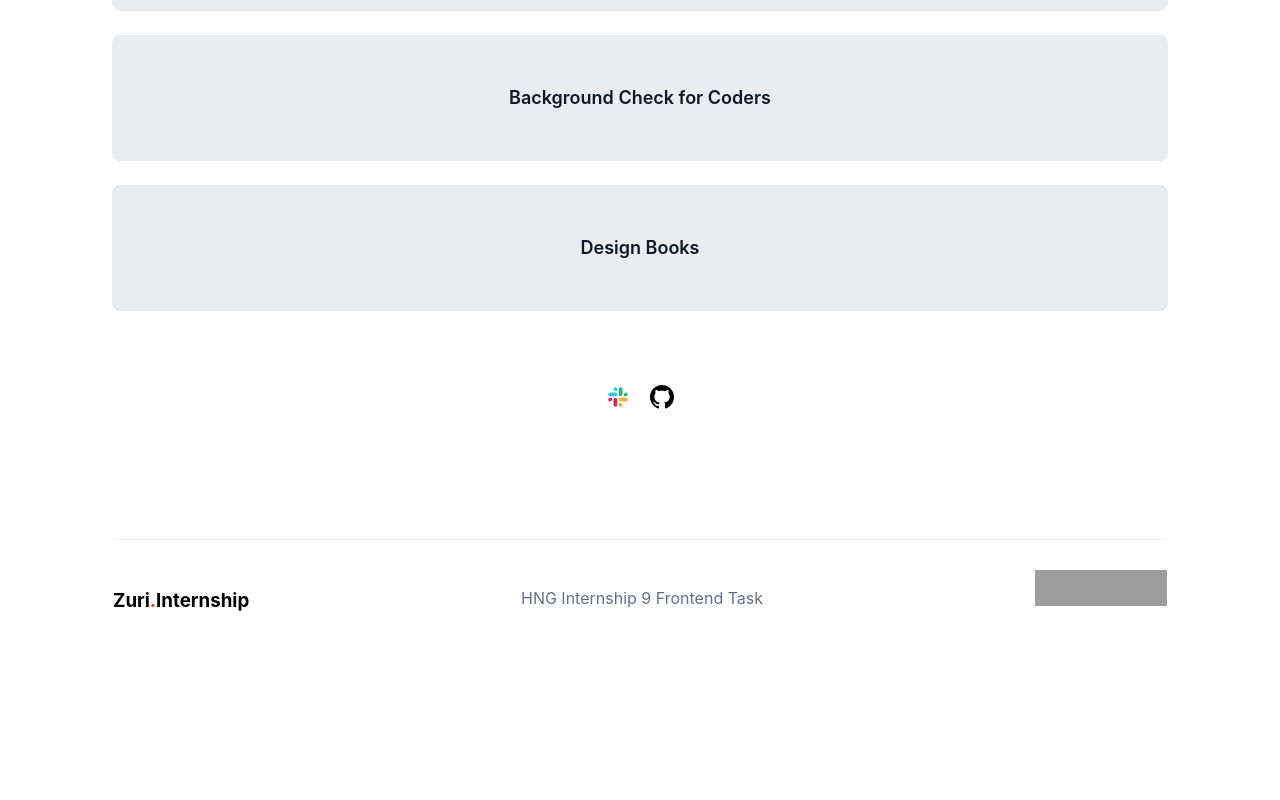
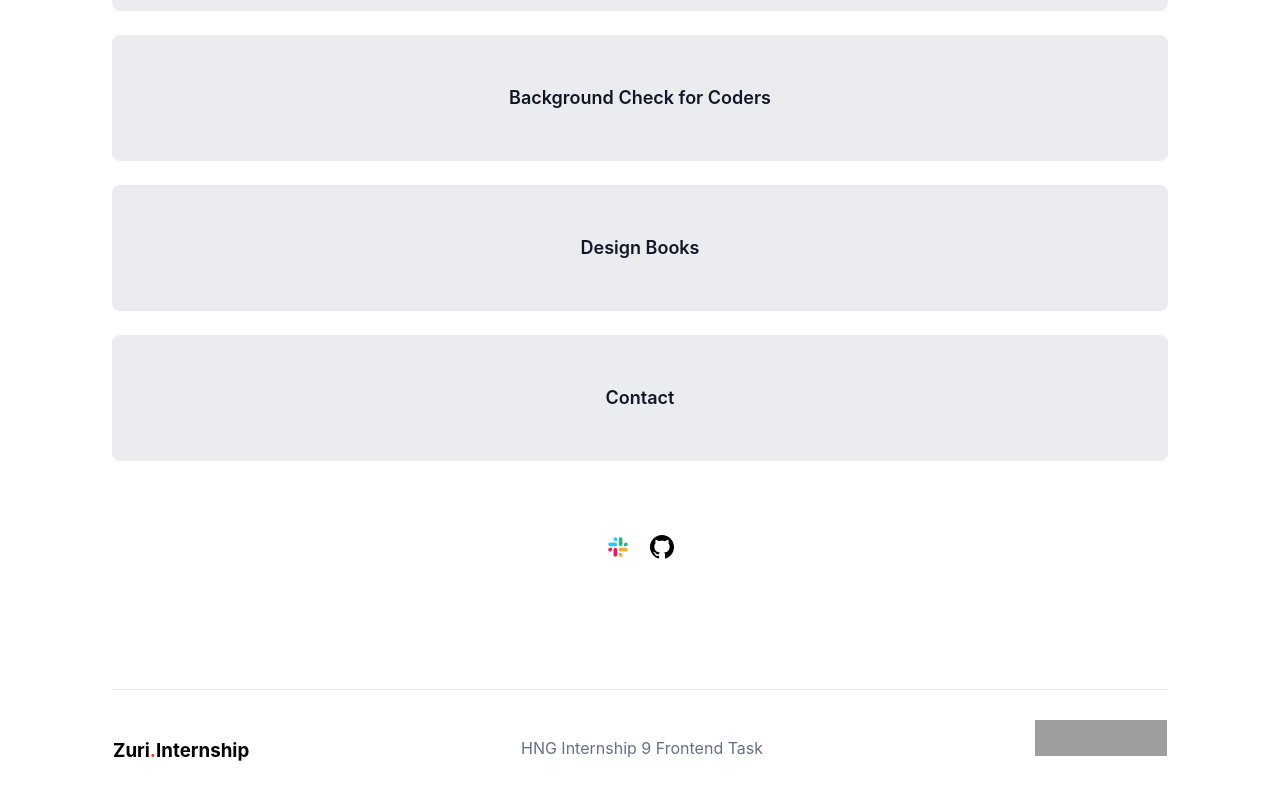
Before and after one commit to TomisinAjayi/hng9---task-1, a React (Create React App) app: page / in a window 1280 px wide. Shown: the part 842-1642 px from the top of the page. Before the commit the page ends 1520 px from the top, so only its background shows below. Built offline with nearby package versions, Linux system fonts and the light colour scheme; grey boxes are pictures that could not be loaded.

Commit message:
Added the contact link

```diff
--- a/package.json
+++ b/package.json
@@ -8,6 +8,7 @@
     "@testing-library/user-event": "^13.5.0",
     "react": "^18.2.0",
     "react-dom": "^18.2.0",
+    "react-router-dom": "^6.4.3",
     "react-scripts": "5.0.1",
     "web-vitals": "^2.1.4"
   },
--- a/src/App.js
+++ b/src/App.js
@@ -1,14 +1,15 @@
-import Profile from './components/Profile';
-import Links from './components/Links';
-import Footer from './components/Footer';
+import Layout from "./components/Layout";
+import Contact from "./components/Contact";
+import { BrowserRouter, Routes, Route } from 'react-router-dom';
 
 const App = () => {
   return (
-    <div>
-      <Profile />
-      <Links />
-      <Footer />
-    </div>
+    <BrowserRouter>
+      <Routes>
+        <Route path="/" element={<Layout />} />
+        <Route path="/contact" element={<Contact />} />
+      </Routes>
+    </BrowserRouter>
   );
 }
 
--- /dev/null
+++ b/src/components/Contact.js
@@ -0,0 +1,11 @@
+import React from "react";
+
+const Contact = () => {
+    return (
+        <div>
+            This is the contact page
+        </div>
+    );
+}
+
+export default Contact;
--- /dev/null
+++ b/src/components/Layout.js
@@ -0,0 +1,16 @@
+import Profile from './Profile';
+import Links from './Links';
+import Footer from './Footer';
+
+const Layout = () => {
+
+  return (
+    <div>
+      <Profile />
+      <Links />
+      <Footer />
+    </div>
+  );
+}
+
+export default Layout;
--- a/src/components/Links.js
+++ b/src/components/Links.js
@@ -1,4 +1,5 @@
 import React from "react";
+import { Link } from 'react-router-dom';
 import './css/Links.css';
 
 const Links = () => {
@@ -11,9 +12,10 @@ const Links = () => {
             <a href="https://books.zuri.team/python-for-beginners?ref_id=TomisinAjayi" id="book__python">Python Books</a>
             <a href="https://background.zuri.team" id="pitch">Background Check for Coders</a>
             <a href="https://books.zuri.team/design-rules" id="book__design">Design Books</a>
+            <Link to="/contact" id="contact">Contact</Link>
 
             <p id="socials">
-                <a href="#">
+                <a href="slackName:TomisinAjayi">
                 <svg width="24" height="24" viewBox="0 0 24 24" fill="none" xmlns="http://www.w3.org/2000/svg">
                     <path d="M19.8752 11.2498C20.9106 11.2498 21.75 10.4104 21.75 9.37496V9.37496C21.75 8.33952 20.9105 7.50012 19.8751 7.50012V7.50012C18.8395 7.50012 18 8.33959 18 9.37512V11.2498H19.8752ZM14.625 11.2498C15.6605 11.2498 16.5 10.4103 16.5 9.3748V4.12512C16.5 3.08959 15.6605 2.25012 14.625 2.25012V2.25012C13.5895 2.25012 12.75 3.08959 12.75 4.12512V9.3748C12.75 10.4103 13.5895 11.2498 14.625 11.2498V11.2498Z" fill="#2EB67D"/>
                     <path d="M4.12484 12.7502C3.08939 12.7502 2.25 13.5896 2.25 14.625V14.625C2.25 15.6605 3.08947 16.4999 4.12492 16.4999V16.4999C5.16045 16.4999 6 15.6604 6 14.6249V12.7502H4.12484ZM9.375 12.7502C8.33947 12.7502 7.5 13.5897 7.5 14.6252V19.8749C7.5 20.9104 8.33947 21.7499 9.375 21.7499V21.7499C10.4105 21.7499 11.25 20.9104 11.25 19.8749V14.6252C11.25 13.5897 10.4105 12.7502 9.375 12.7502V12.7502Z" fill="#E01E5A"/>
--- a/src/index.js
+++ b/src/index.js
@@ -1,9 +1,9 @@
 import React from 'react';
-import ReactDOM from 'react-dom/client';
+import { createRoot } from 'react-dom/client';
 import './index.css';
 import App from './App';
 
-const root = ReactDOM.createRoot(document.getElementById('root'));
+const root = createRoot(document.getElementById('root'));
 root.render(
   <React.StrictMode>
     <App />
```
Also changed, not shown: 1 other file (tests, documents, lock files or other folders).
